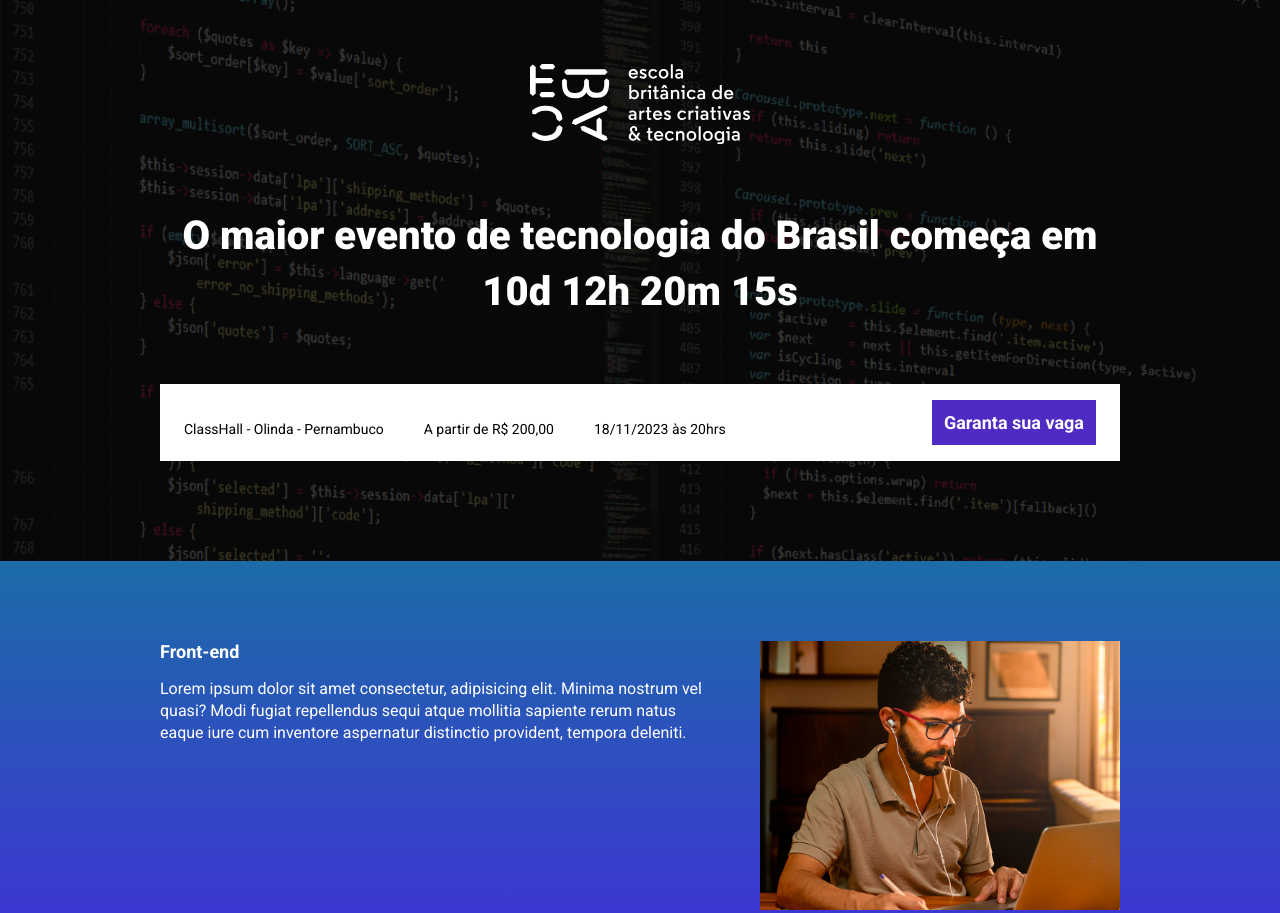
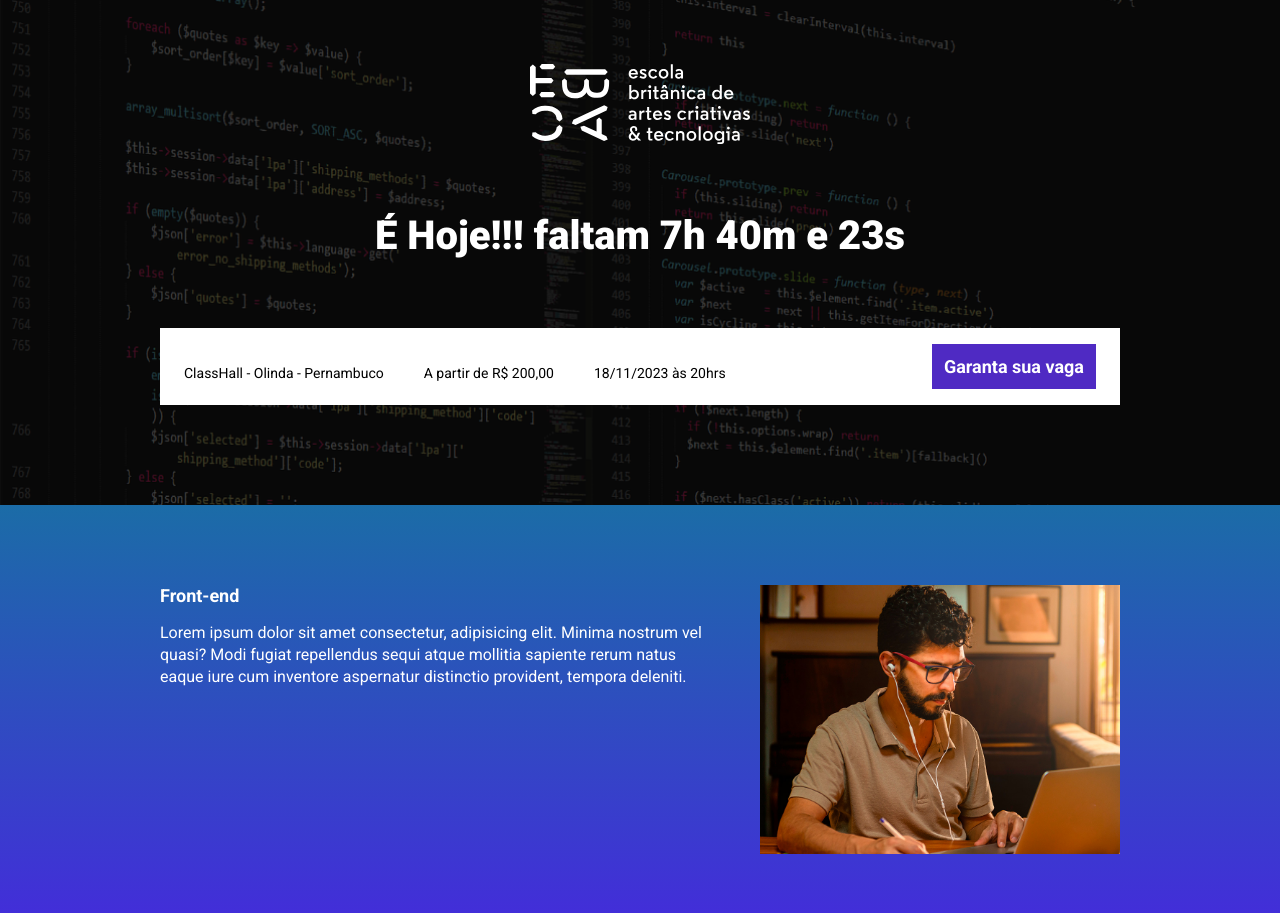
Before and after one commit to linsbruno/ebac_tech_talks, a website built with Parcel: page src/index.html in a window 1280 px wide. Shown: the top 913 px of the page. Built offline with nearby package versions, Linux system fonts and the light colour scheme.

Commit message:
criando contagem regressiva , alterando package.json e span no index.html

```diff
--- a/package.json
+++ b/package.json
@@ -2,9 +2,9 @@
   "name": "ebac_talks",
   "version": "1.0.0",
   "description": "",
-  "main": "index.js",
   "scripts": {
     "dev": "parcel src/index.html src/styles/main.scss src/scripts/main.js",
+    "build" : "parcel build src/index.html",
     "test": "echo \"Error: no test specified\" && exit 1"
   },
   "keywords": [],
--- a/src/index.html
+++ b/src/index.html
@@ -18,7 +18,7 @@
         <div class="container">
             <img class="hero__logo" src="./images/ebac_logo.svg" alt="EBAC">
             <p class="hero__text">
-                O maior evento de tecnologia do Brasil começa em 10d 12h 20m 15s
+                <span id="contador"></span>
             </p>
             <div class="infos-bar">
                 <ul class="infos-bar__infos">
--- a/src/scripts/main.js
+++ b/src/scripts/main.js
@@ -1 +1,32 @@
 AOS.init();
+
+const dataDoEvento = new Date("May 17,2023 19:00:00");
+const timeStampDoEvento = dataDoEvento.getTime();
+
+const contaAsHoras = setInterval ( function(){
+    const agora = new Date();
+    const timeStampAtual = agora.getTime();
+
+    const distanciaAteOEvento = timeStampDoEvento - timeStampAtual;
+
+    const diaEmMs = 1000 * 60 * 60 * 24;
+    const horaEmMs = 1000 * 60 * 60;
+    const minutoEmMs = 1000 * 60;
+    const segundoEmMS = 1000;
+
+    const diasAteOEvento = Math.floor(distanciaAteOEvento / diaEmMs);
+    const horasAteOevento = Math.floor((distanciaAteOEvento % diaEmMs) / horaEmMs);
+    const minutosAteOEvento = Math.floor((distanciaAteOEvento % horaEmMs) / minutoEmMs);
+    const segundosAteOevento = Math.floor((distanciaAteOEvento % minutoEmMs) / segundoEmMS);
+
+    document.getElementById ('contador').innerHTML = `O maior evento de tecnologia do Brasil começa em ${diasAteOEvento}d ${horasAteOevento}h ${minutosAteOEvento}m ${segundosAteOevento}s`;
+
+    if (diasAteOEvento == 0 && horasAteOevento <= 24 && horasAteOevento > 0) {
+        document.getElementById('contador').innerHTML = ` É Hoje!!! faltam ${horasAteOevento}h  ${minutosAteOEvento}m e ${segundosAteOevento}s`};
+
+    if (distanciaAteOEvento < 0) {
+        clearInterval(contaAsHoras);
+        document.getElementById('contador').innerHTML= 'Evento Expirado'
+    }
+
+},1000);
```
